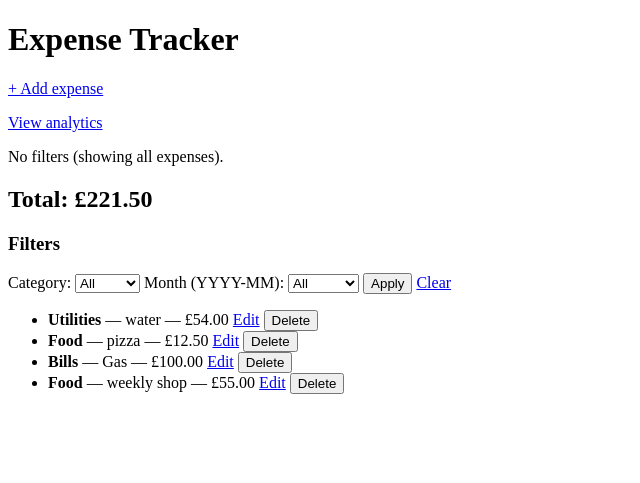
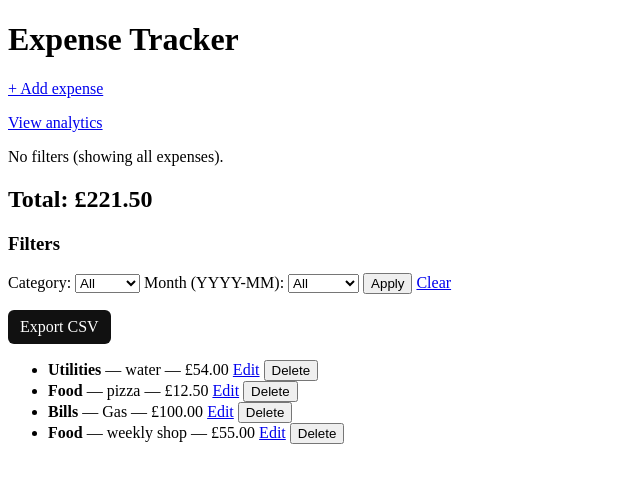
Before and after one commit to alfierussell-dev/python-portfolio, a Flask app: page / in a window 1280 px wide. Shown: the top 483 px of the page, without its empty margins (0-640 px from the left). Run offline with Flask 3, Linux system fonts and the light colour scheme.

Commit message:
added a CSV export button

```diff
--- a/expense-tracker-web/app.py
+++ b/expense-tracker-web/app.py
@@ -1,13 +1,28 @@
+import csv
+import io
 from datetime import datetime, date
-from flask import Flask, render_template, request, url_for, redirect, flash
+from flask import Flask, render_template, request, url_for, redirect, flash, Response
 from db import get_conn, init_db
 import re
+
 
 app = Flask(__name__)
 app.config["SECRET_KEY"] = "dev-secret"
 MONTH_RE = re.compile(r"^\d{4}-\d{2}$")
 
 init_db()
+
+def get_months(conn):
+    rows = conn.execute(
+        """
+        SELECT DISTINCT SUBSTR(created_at, 1, 7) AS month
+        FROM expenses
+        ORDER BY month DESC
+        """
+    ).fetchall()
+    return [r["month"] for r in rows]
+
+
 
 def last_n_months(n: int = 12) -> list[str]:
     """Return a list like ['2026-01', '2025-12', ...] for the last n months."""
@@ -89,7 +104,11 @@ def index():
             params
         ).fetchone()["total"]
 
-        categories = get_categories(conn)
+        categories = conn.execute(
+                "SELECT DISTINCT category FROM expenses ORDER BY category"
+        ).fetchall()
+
+        months = get_months(conn)
 
 
     return render_template(
@@ -99,7 +118,7 @@ def index():
         categories=categories,
         selected_category=category,
         selected_month=month,
-        months=last_n_months(12),
+        months=months,
         filters_text=describe_filters(category, month),
     )
 
@@ -111,6 +130,7 @@ def stats():
 
     with get_conn() as conn:
         categories = get_categories(conn)
+        months = get_months(conn)
 
         by_category = conn.execute(
             """
@@ -141,7 +161,7 @@ def stats():
         by_month=by_month,
         selected_category=category,
         selected_month=month,
-        months=last_n_months(12),
+        months=months,
         filters_text=describe_filters(category, month),
     )
 
@@ -162,6 +182,46 @@ def edit_page(expense_id: int):
         return redirect(url_for("index"))
 
     return render_template("edit.html", exp=exp)
+
+@app.get("/export.csv")
+def export_csv():
+    category, month = get_filters()
+    where_sql, params = build_where_sql(category, month)
+
+    sql = "SELECT id, created_at, category, description, amount FROM expenses" + where_sql + " ORDER BY created_at DESC"
+
+    with get_conn() as conn:
+        rows = conn.execute(sql, params).fetchall()
+
+    # CSV in memory
+    output = io.StringIO()
+    writer = csv.writer(output)
+
+    # Header row
+    writer.writerow(["id", "created_at", "category", "description", "amount"])
+
+    # Data rows
+    for r in rows:
+        writer.writerow([r["id"], r["created_at"], r["category"], r["description"], r["amount"]])
+
+    csv_text = output.getvalue()
+    output.close()
+
+    # professional file name w/ filters and timestamp
+    ts = datetime.now().strftime("%Y%m%d-%H%M%S")
+    parts = ["expenses"]
+    if category:
+        parts.append(f"category-{category}")
+    if month:
+        parts.append(f"month-{month}")
+    filename = "_".join(parts) + f"_{ts}.csv"
+
+    return Response(
+        csv_text,
+        mimetype="text/csv",
+        headers={"Content-Disposition": f'attachment; filename="{filename}"'}
+    )
+
 
 
 @app.post("/add")
--- a/expense-tracker-web/templates/index.html
+++ b/expense-tracker-web/templates/index.html
@@ -22,6 +22,9 @@
     </ul>
   {% endif %}
 {% endwith %}
+
+</form>
+
 
 <h3>Filters</h3>
 
@@ -54,6 +57,14 @@
   <a href="{{ url_for('index') }}">Clear</a>
 </form>
 
+<p>
+  <a href="{{ url_for('export_csv', category=selected_category, month=selected_month) }}"
+     style="display:inline-block; padding:8px 12px; background:#111; color:#fff; text-decoration:none; border-radius:6px;"
+  >
+    Export CSV
+  </a>
+</p>
+
 {% if expenses|length == 0 %}
   <p>No expenses yet.</p>
 {% else %}
```
Also changed, not shown: expense-tracker-web/static/styles.css (+9 -0 lines), expense-tracker-web/expenses.db.
